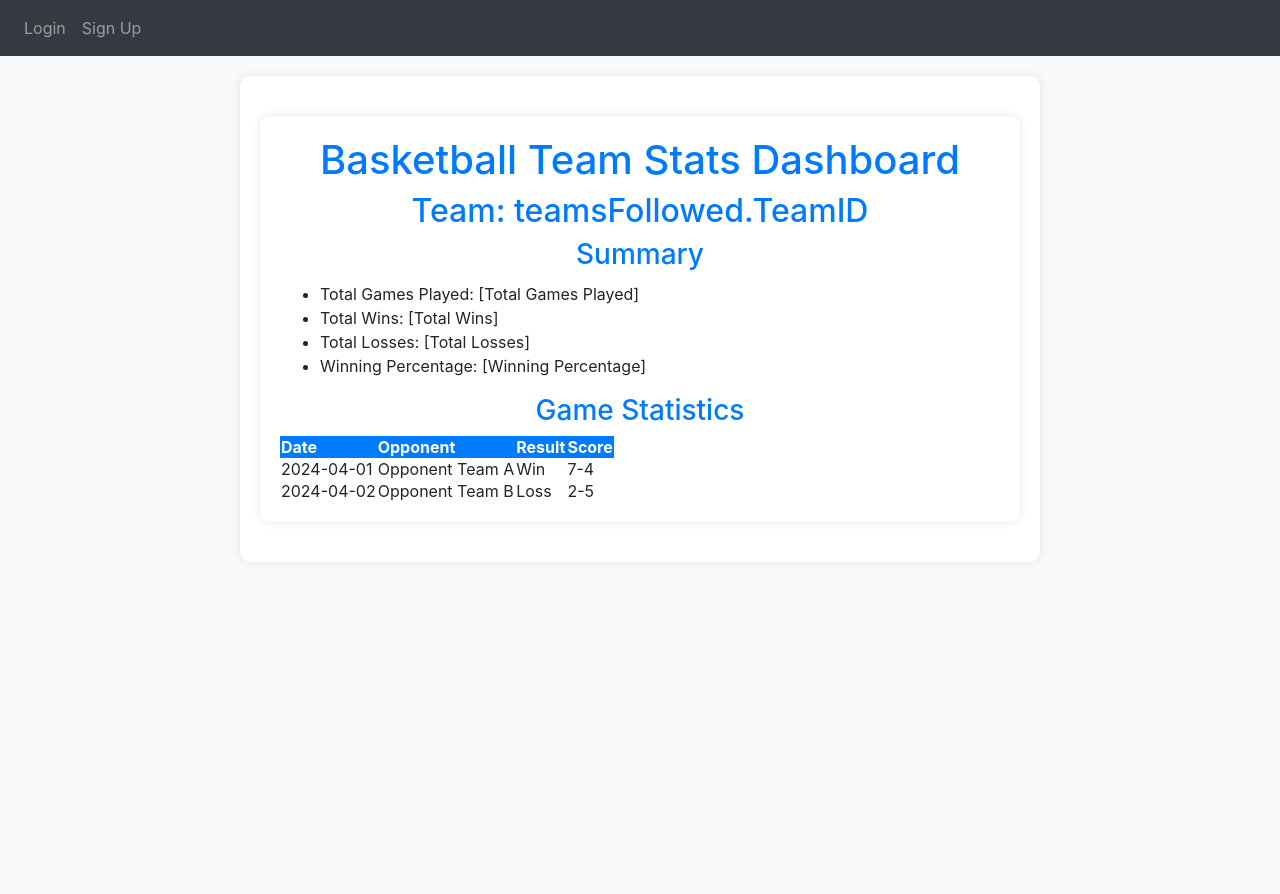
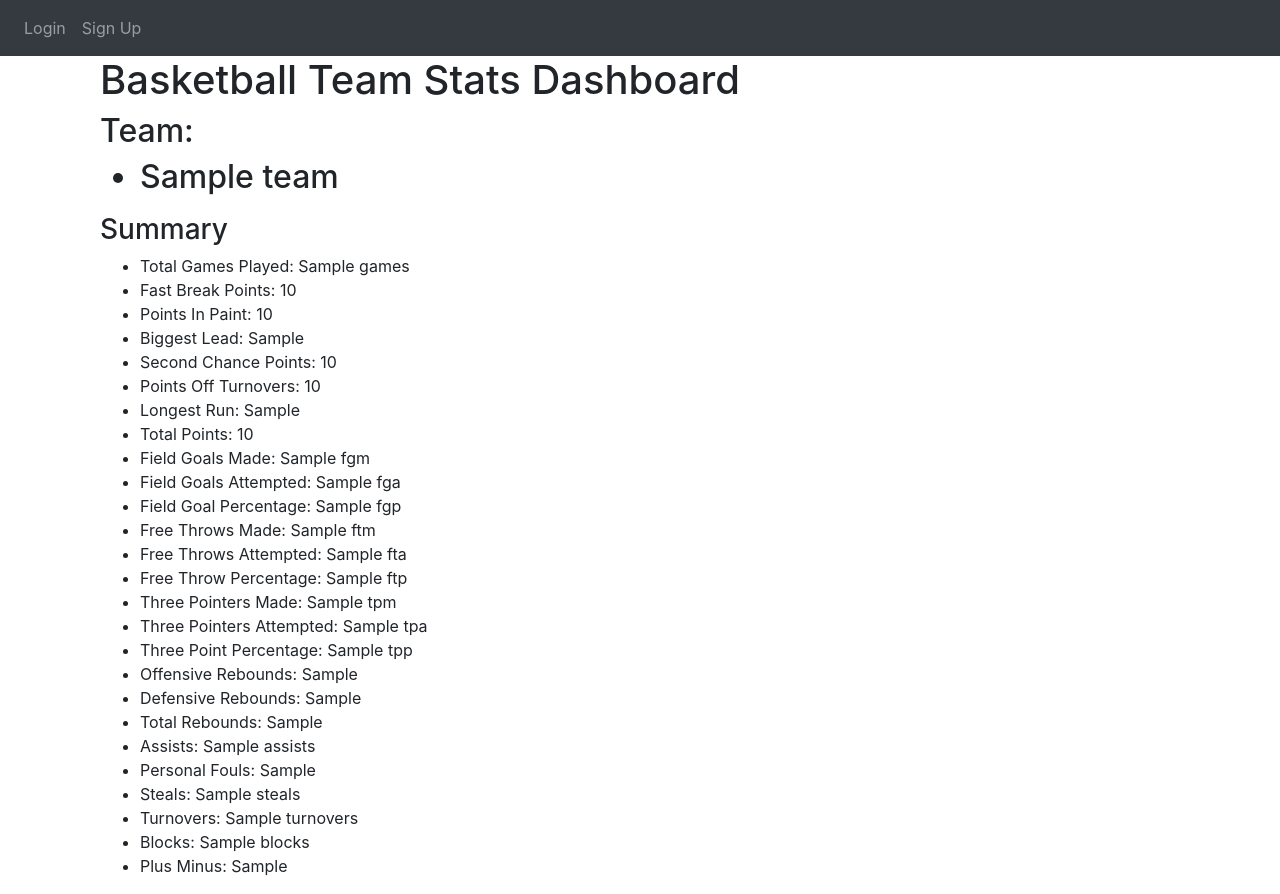
Before and after one commit to pgold2/finalProject-practicum, a Flask app: template website/templates/stats_dashboard.html in a window 1280 px wide. Before the commit the page ends 500 px from the top, so only its background shows below. Run offline with Flask 3, Linux system fonts and the light colour scheme; the template is opened without the code that fills it: most values are stand-ins (such as "Sample title", 1, 10 or a date in 2020); some libraries are stand-ins or nearby versions.

Commit message:
working on API for stats dashboard

```diff
--- a/website/templates/stats_dashboard.html
+++ b/website/templates/stats_dashboard.html
@@ -1,4 +1,3 @@
-
 <html lang="en">
 <head>
     <meta charset="UTF-8">
@@ -10,89 +9,50 @@
     <link rel="stylesheet" href="https://stackpath.bootstrapcdn.com/bootstrap/4.4.1/css/bootstrap.min.css">
     <link rel="stylesheet" href="https://stackpath.bootstrapcdn.com/font-awesome/4.7.0/css/font-awesome.min.css">
     <link rel="stylesheet" href="stats_dashboardStyle.css">
-    <style>
-        /* Additional CSS for color styling */
-
-        /* Body background color */
-        body {
-            background-color: #f8f9fa;
-        }
-
-        /* Container background color */
-        .container {
-            background-color: #fff;
-            border-radius: 10px;
-            box-shadow: 0 0 10px rgba(0, 0, 0, 0.1);
-            padding: 20px;
-            margin: 20px auto;
-            max-width: 800px;
-        }
-
-        /* Heading color */
-        h1, h2, h3 {
-            color: #007bff; /* Blue color */
-            text-align: center;
-        }
-
-        /* Summary heading color */
-        .stats-summary h3 {
-            color: #007bff; /* Blue color */
-            margin-bottom: 10px;
-        }
-
-        /* Table header background color */
-        .stats-table th {
-            background-color: #007bff; /* Blue color */
-            color: #fff; /* White color */
-        }
-
-        /* Table row background color on hover */
-        .stats-table tr:hover {
-            background-color: #cce5ff; /* Light blue color */
-        }
-    </style>
+    <!-- Additional CSS styles here -->
 </head>
 
 <body>
     <div class="container">
         <h1>Basketball Team Stats Dashboard</h1>
-        <h2>Team: teamsFollowed.TeamID</h2>
+        <h2>Team:          </h2>
+<h2>
+        <ul>
+        {% for team in teamsFollowed %}
+            <li>{{ team.name }}</li>
+        {% endfor%}
+        </ul>
+</h2>
         <div class="stats-summary">
             <h3>Summary</h3>
             <ul>
-                <li>Total Games Played: [Total Games Played]</li>
-                <li>Total Wins: [Total Wins]</li>
-                <li>Total Losses: [Total Losses]</li>
-                <li>Winning Percentage: [Winning Percentage]</li>
+                <li>Total Games Played: {{ team_stats['response'][0]['games'] }}</li>
+                <li>Fast Break Points: {{ team_stats['response'][0]['fastBreakPoints'] }}</li>
+                <li>Points In Paint: {{ team_stats['response'][0]['pointsInPaint'] }}</li>
+                <li>Biggest Lead: {{ team_stats['response'][0]['biggestLead'] }}</li>
+                <li>Second Chance Points: {{ team_stats['response'][0]['secondChancePoints'] }}</li>
+                <li>Points Off Turnovers: {{ team_stats['response'][0]['pointsOffTurnovers'] }}</li>
+                <li>Longest Run: {{ team_stats['response'][0]['longestRun'] }}</li>
+                <li>Total Points: {{ team_stats['response'][0]['points'] }}</li>
+                <li>Field Goals Made: {{ team_stats['response'][0]['fgm'] }}</li>
+                <li>Field Goals Attempted: {{ team_stats['response'][0]['fga'] }}</li>
+                <li>Field Goal Percentage: {{ team_stats['response'][0]['fgp'] }}</li>
+                <li>Free Throws Made: {{ team_stats['response'][0]['ftm'] }}</li>
+                <li>Free Throws Attempted: {{ team_stats['response'][0]['fta'] }}</li>
+                <li>Free Throw Percentage: {{ team_stats['response'][0]['ftp'] }}</li>
+                <li>Three Pointers Made: {{ team_stats['response'][0]['tpm'] }}</li>
+                <li>Three Pointers Attempted: {{ team_stats['response'][0]['tpa'] }}</li>
+                <li>Three Point Percentage: {{ team_stats['response'][0]['tpp'] }}</li>
+                <li>Offensive Rebounds: {{ team_stats['response'][0]['offReb'] }}</li>
+                <li>Defensive Rebounds: {{ team_stats['response'][0]['defReb'] }}</li>
+                <li>Total Rebounds: {{ team_stats['response'][0]['totReb'] }}</li>
+                <li>Assists: {{ team_stats['response'][0]['assists'] }}</li>
+                <li>Personal Fouls: {{ team_stats['response'][0]['pFouls'] }}</li>
+                <li>Steals: {{ team_stats['response'][0]['steals'] }}</li>
+                <li>Turnovers: {{ team_stats['response'][0]['turnovers'] }}</li>
+                <li>Blocks: {{ team_stats['response'][0]['blocks'] }}</li>
+                <li>Plus Minus: {{ team_stats['response'][0]['plusMinus'] }}</li>
             </ul>
-        </div>
-        <div class="stats-table">
-            <h3>Game Statistics</h3>
-            <table>
-                <thead>
-                    <tr>
-                        <th>Date</th>
-                        <th>Opponent</th>
-                        <th>Result</th>
-                        <th>Score</th>
-                    </tr>
-                </thead>
-                <tbody>
-                    <!-- Example data rows, replace with actual data -->
-                    <tr>
-                        <td>2024-04-01</td>
-                        <td>Opponent Team A</td>
-                        <td>Win</td>
-                        <td>7-4</td>
-                    </tr>
-                    <tr>
-                        <td>2024-04-02</td>
-                        <td>Opponent Team B</td>
-                        <td>Loss</td>
-                        <td>2-5</td>
-                    </tr>
-                </tbody>
-            </table>
         </div>
     </div>
 
```
Also changed, not shown: website/auth.py (+38 -24 lines), instance/database.db.
